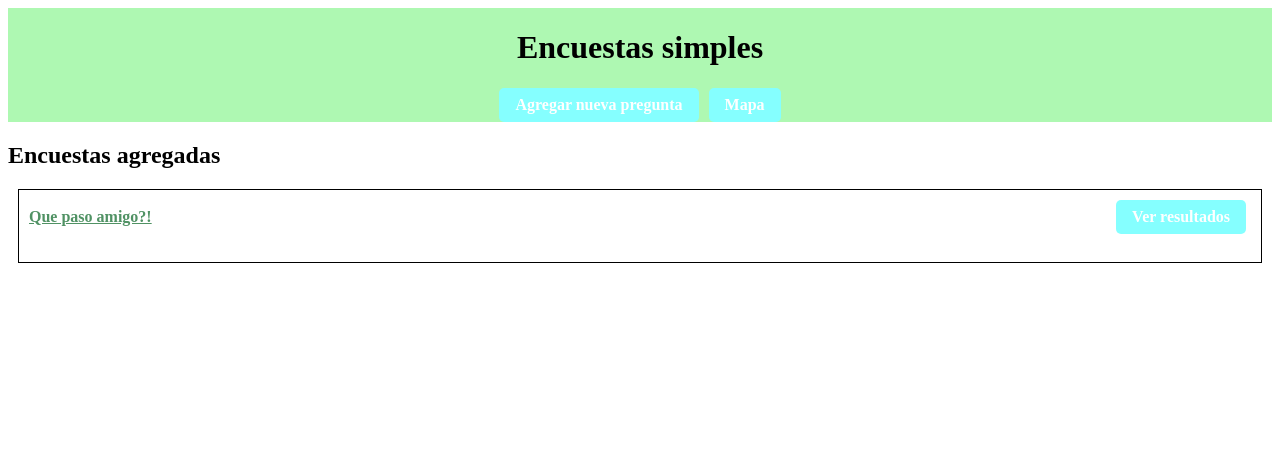
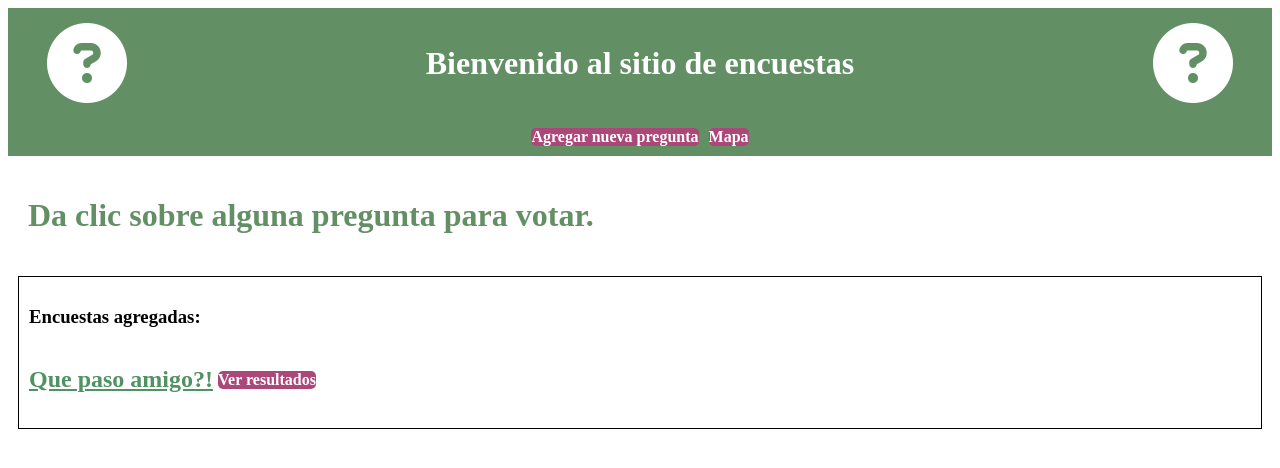
Before and after one commit to meesra0201/djngoPrct, a Django app: page / in a window 1280 px wide. Shown: the top 468 px of the page. Run offline with Django 5.2, Linux system fonts and the light colour scheme; data comes from the database, SQL or seed files in the repository; parts of the project's set-up code (start-up, migrations or seed data) failed here and were passed over.

Commit message:
Mejoras Se agragan mas mejoras a funcionalidad y diseño

```diff
--- a/polls/static/polls/style.css
+++ b/polls/static/polls/style.css
@@ -1,12 +1,24 @@
-li a {
+    li {
+    color: #509264;
+}
+
+   li a {
     color: #509264;
 }
 
 .header {
-    background: rgb(174, 248, 178);
+    background: rgb(99, 143, 101);
     display: flex;
-    justify-content: center;
+    justify-content: space-between;
     align-items: center;
+    padding: 0 24px;
+    color:  rgb(255, 255, 255);
+}
+
+.headbttns {
+justify-content: center;
+padding: 10px;
+
 }
 
 .encuestas{
@@ -18,8 +30,8 @@ li a {
 
 .boton-link {
     display: inline-block;
-    padding: 8px 16px;
-    background: #85ffff;
+
+    background: #ac4779;
     color: #fff !important;
     border-radius: 5px;
     text-decoration: none;
@@ -34,10 +46,15 @@ li a {
 .encuestas li {
     display: flex;
     align-items: center;
-    justify-content: space-between;
-    margin-bottom: 18px;
+    justify-content: left;
+    margin-bottom: 5px;
 }
 
 .encuestas li h4 {
     margin: 0;
 }
+
+.subtitle{
+  color: rgb(99, 143, 101);
+  padding:20px;
+}
--- a/polls/templates/polls/index.html
+++ b/polls/templates/polls/index.html
@@ -7,15 +7,19 @@
 
   {% load static %}
   <link rel="stylesheet" href="{% static 'polls/style.css' %}">
+  <link rel="stylesheet" href="https://cdnjs.cloudflare.com/ajax/libs/font-awesome/6.4.2/css/all.min.css">
 
 </head>
 <body>
   <div>
     <div class="header">
-      <h1>Encuestas simples</h1>
+      <i class="fa-solid fa-circle-question fa-5x" style="padding: 15px;"></i>
+      <h1>Bienvenido al sitio de encuestas</h1>
+      <i class="fa-solid fa-circle-question fa-5x" style="padding: 15px;"></i>
+
     </div>
 
-    <div class="links header">
+    <div class="links header headbttns">
       <a href="{% url 'polls:agregar_pregunta' %}" class="boton-link">Agregar nueva pregunta</a>
       <a href="{% url 'polls:mapa_leaflet' %}" class="boton-link">Mapa</a>
     </div>
@@ -23,12 +27,14 @@
   </div>
 
   <div class="content">
-    <h2>Encuestas agregadas</h2>
+    <h1 class="subtitle"> Da clic sobre alguna pregunta para votar.</h1>
+
     {% if latest_question_list %}
     <ul class="encuestas">
+      <h3>Encuestas agregadas:</h3>
       {% for question in latest_question_list %}
       <li>
-        <h4 ><a href="{% url 'polls:detail' question.id %}">{{ question.question_text }}</a></h4>
+        <h2 ><a href="{% url 'polls:detail' question.id %}">{{ question.question_text }}</a></h2>
 
         <a href="{% url 'polls:results' question.id %}" class="boton-link">Ver resultados</a>
 
```
Also changed, not shown: miWeb/settings.py (+37 -12 lines), polls/templates/polls/add_qstns_chs.html (+6 -2 lines), polls/templates/polls/detail.html (+11 -4 lines), polls/templates/polls/mapa_leaflet.html (+10 -13 lines), polls/templates/polls/results.html (+10 -5 lines), 1 other file.
